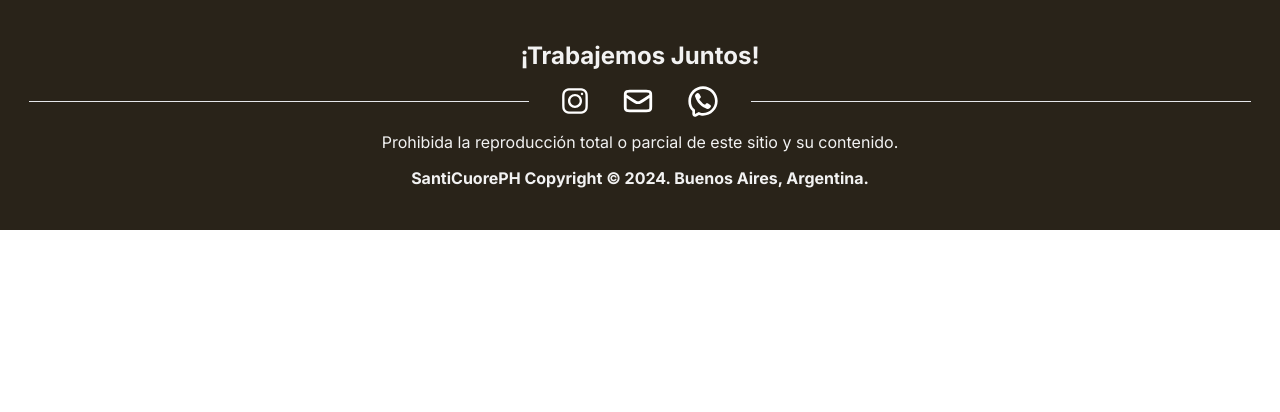
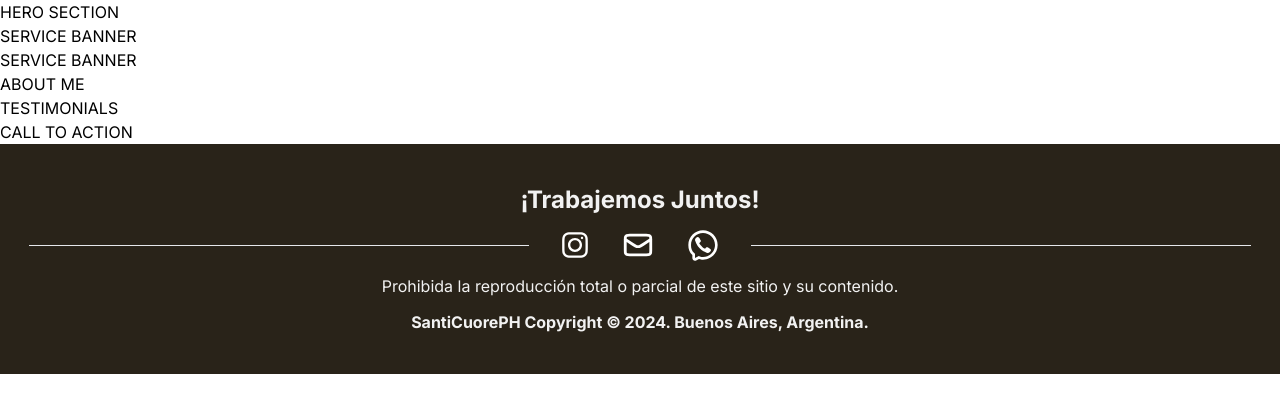
Before and after one commit to FooTalent/Landing-SantiCuoreph, a Next.js app: page / in a window 1280 px wide. Shown: the top 412 px of the page. Built offline with nearby package versions, Linux system fonts and the light colour scheme.

Commit message:
Add wireframe structure

```diff
--- /dev/null
+++ b/src/app/Componentes/AboutMe.tsx
@@ -0,0 +1,7 @@
+const AboutMe = () => {
+    return (
+        <div>ABOUT ME</div>
+    )
+}
+
+export default AboutMe;
--- /dev/null
+++ b/src/app/Componentes/Banner.tsx
@@ -0,0 +1,7 @@
+const Banner = () => {
+    return (
+        <div>SERVICE BANNER</div>
+    )
+}
+
+export default Banner;
--- /dev/null
+++ b/src/app/Componentes/CallToAction.tsx
@@ -0,0 +1,7 @@
+const CallToAction = () => {
+    return (
+        <div>CALL TO ACTION</div>
+    )
+}
+
+export default CallToAction;
--- /dev/null
+++ b/src/app/Componentes/Hero.tsx
@@ -0,0 +1,7 @@
+const Hero = () => {
+    return (
+        <div>HERO SECTION</div>
+    )
+}
+
+export default Hero;
--- /dev/null
+++ b/src/app/Componentes/Testimonials.tsx
@@ -0,0 +1,7 @@
+const Testimonials = () => {
+    return (
+        <div>TESTIMONIALS</div>
+    )
+}
+
+export default Testimonials;
--- a/src/app/page.tsx
+++ b/src/app/page.tsx
@@ -1,8 +1,19 @@
-import Image from "next/image";
+import AboutMe from "./Componentes/AboutMe";
+import Banner from "./Componentes/Banner";
+import CallToAction from "./Componentes/CallToAction";
+import Hero from "./Componentes/Hero";
+import Testimonials from "./Componentes/Testimonials";
+
 
 export default function Home() {
   return (
     <main className="">
+      <Hero/>
+      <Banner></Banner>
+      <Banner></Banner>
+      <AboutMe></AboutMe>
+      <Testimonials></Testimonials>
+      <CallToAction></CallToAction>
     </main>
   );
 }
```
